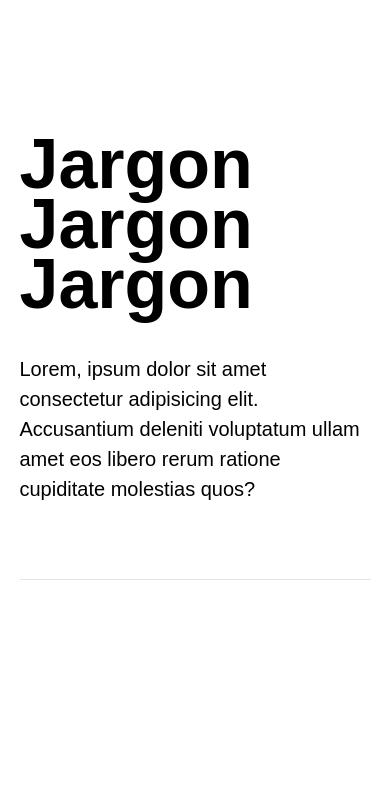
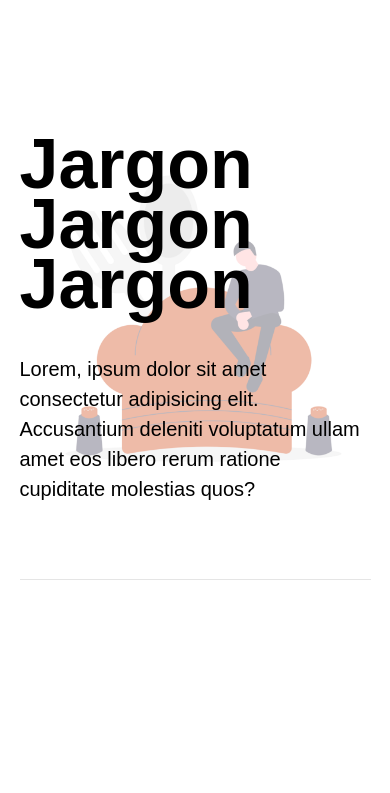
Before and after one commit to JanardanaWJY/makber_2, a plain HTML site: page index.html in a window 390 px wide. Shown: the part 51-844 px from the top of the page. Drawn offline with Linux system fonts and the light colour scheme; a web font is replaced by a local one.

Commit message:
Update style.css

```diff
--- a/style.css
+++ b/style.css
@@ -354,7 +354,7 @@ section{
         width: 100%;
     }
     .content-2 .content-2-container{
-        background-image: url(Assets/undraw_cooking_lyxy_2.png);
+        background-image: url(undraw_cooking_lyxy_2.png);
         background-size: cover;
     }
 }
@@ -372,7 +372,7 @@ section{
     }
     .content-2 .content-2-container{
         width: 100%;
-        background-image: url(Assets/undraw_cooking_lyxy_2.png);
+        background-image: url(undraw_cooking_lyxy_2.png);
         background-size: cover;
     }
 }
@@ -389,7 +389,7 @@ section{
         width: 100%;
     }
     .content-2 .content-2-container{
-        background-image: url(Assets/undraw_cooking_lyxy_2.png);
+        background-image: url(undraw_cooking_lyxy_2.png);
         background-size: cover;
     }
 }
```
